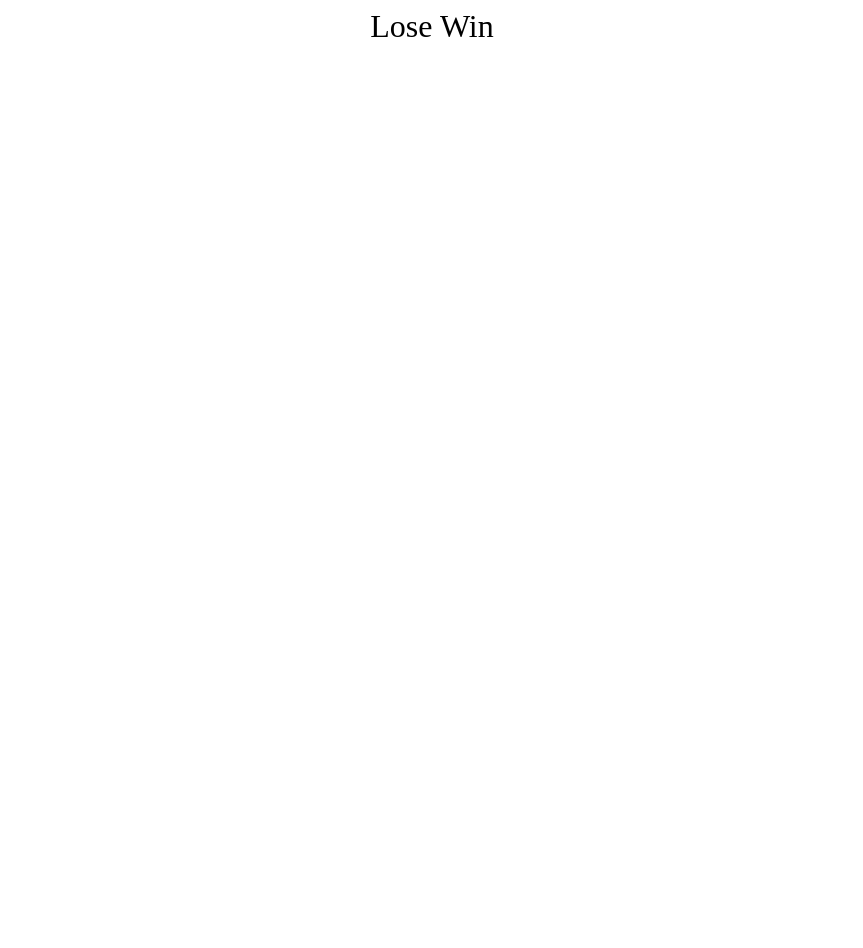
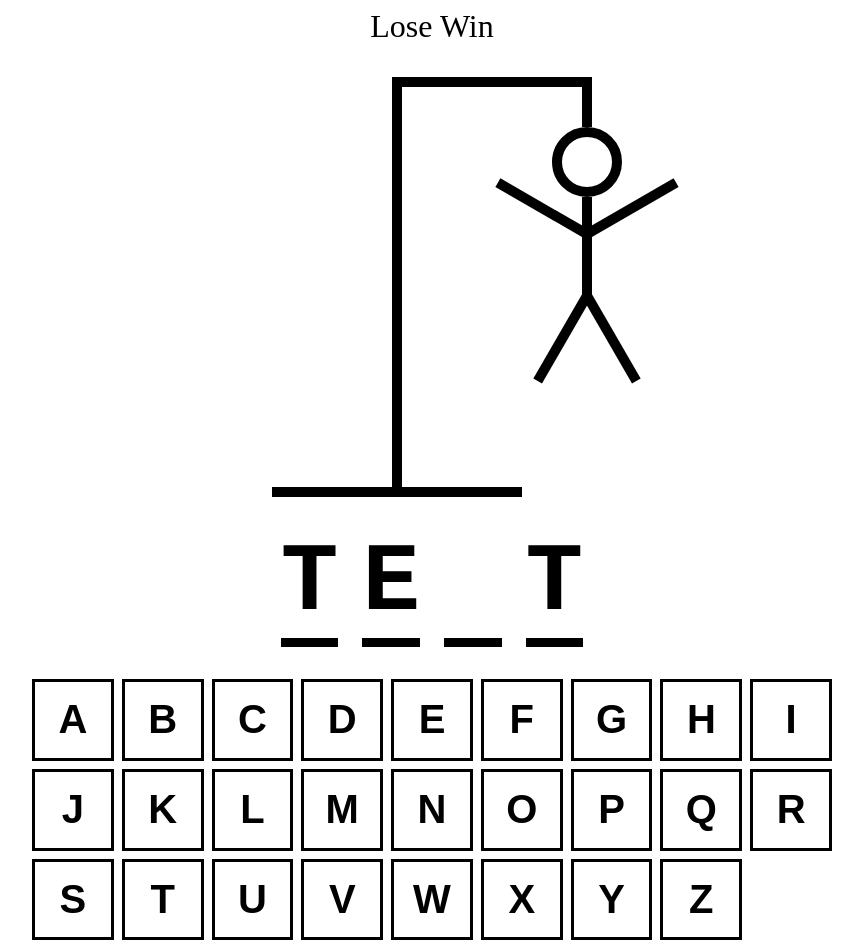
Before and after one commit to WillMacBaker/home, a React (Vite) app: page / in a window 1280 px wide. Shown: the whole page, without its empty margins (208-1071 px from the left). Before the commit the page ends 800 px from the top, so only its background shows below. Built offline with nearby package versions, Linux system fonts and the light colour scheme.

Commit message:
continuing with further examples, parttly written

```diff
--- a/src/App.tsx
+++ b/src/App.tsx
@@ -1,5 +1,8 @@
 import { useState } from "react"
 import words from "./wordList.json"
+import { HangmanDrawing } from "./HangmanDrawing"
+import { HangmanWord } from "./HangmanWord"
+import { Keyboard } from "./Keyboard"
 
 function App() {
 
@@ -29,7 +32,11 @@
         Lose
         Win
       </div>
-
+      <HangmanDrawing />
+      <HangmanWord/>
+      <div style = {{alignSelf: "stretch"}}>
+        <Keyboard />
+      </div>
     </div>
   )
 }
--- /dev/null
+++ b/src/HangmanDrawing.tsx
@@ -0,0 +1,116 @@
+const HEAD = (
+    <div style={{
+        width: "50px",
+        height: "50px",
+        borderRadius: "100%",
+        border: "10px solid black",
+        position: "absolute",
+        top: "50px",
+        right: "-30px",
+
+    }} />
+)
+
+const BODY = (
+    <div style={{
+        width: "10px",
+        height: "100px",
+        background: "black",
+        position: "absolute",
+        top: "120px",
+        right: 0,
+
+    }} />
+)
+
+const RIGHT_ARM = (
+    <div style={{
+        width: "100px",
+        height: "10px",
+        background: "black",
+        position: "absolute",
+        top: "150px",
+        right: "-100px",
+        rotate: "-30deg",
+        transformOrigin: "left bottom"
+    }} />
+)
+
+const LEFT_ARM = (
+    <div style={{
+        width: "100px",
+        height: "10px",
+        background: "black",
+        position: "absolute",
+        top: "150px",
+        right: "10px",
+        rotate: "30deg",
+        transformOrigin: "right bottom"
+    }} />
+)
+
+const RIGHT_LEG = (
+    <div style={{
+        width: "100px",
+        height: "10px",
+        background: "black",
+        position: "absolute",
+        top: "210px",
+        right: "-90px",
+        rotate: "60deg",
+        transformOrigin: "left bottom"
+    }} />
+)
+
+const LEFT_LEG = (
+    <div style={{
+        width: "100px",
+        height: "10px",
+        background: "black",
+        position: "absolute",
+        top: "210px",
+        right: 0,
+        rotate: "-60deg",
+        transformOrigin: "right bottom"
+    }} />
+)
+
+export function HangmanDrawing() {
+    return <div style={{position: "relative"}}>
+        {HEAD}
+        {BODY}
+        {RIGHT_ARM}
+        {LEFT_ARM}
+        {RIGHT_LEG}
+        {LEFT_LEG}
+        <div style = {{
+            height: "50px",
+            width: "10px",
+            background: "black",
+            position: "absolute",
+            top: 0,
+            right: 0
+        }}
+        >
+        </div>
+
+        <div style = {{
+            height: "10px",
+            width: "200px",
+            background: "black",
+            marginLeft: "120px",
+        }}
+        >
+        </div>
+
+        <div style = {{
+            height: "400px",
+            width: "10px",
+            background: "black",
+            marginLeft: "120px",
+        }}
+        >
+        </div>
+        <div style={{height: "10px", width: "250px", background: "black"}}></div>
+    </div>
+}
--- /dev/null
+++ b/src/HangmanWord.tsx
@@ -0,0 +1,28 @@
+export function HangmanWord() {
+    const word = "test"
+    const guessedLetters = ["t", "e"]
+    return <div style={{
+        display: "flex",
+        gap: ".25em",
+        fontSize: "6rem",
+        fontWeight: "bold",
+        textTransform: "uppercase",
+        fontFamily: "monospace"
+    }}
+    >
+
+    {word.split("").map((letter, index) => (
+        <span style={{borderBottom: ".1em solid black"}} key={index}>
+
+            <span
+                style={{
+                    visibility: guessedLetters.includes(letter)
+                    ? "visible"
+                    : "hidden",
+                    }}>
+                {letter}
+            </span>
+        </span>
+    ))}
+    </div>
+}
--- /dev/null
+++ b/src/Keyboard.module.css
@@ -0,0 +1,25 @@
+.btn {
+    width: 100%;
+    border: 3px solid black;
+    background: none;
+    aspect-ratio: 1/1;
+    font-size: 2.5rem;
+    text-transform: uppercase;
+    font-weight: bold;
+    cursor: pointer;
+    color: black;
+}
+
+.btn.active {
+    background-color: hsl(200,100%,50%);
+    color: white;
+}
+
+btn.inactive {
+    opacity: .3;
+}
+
+.btn:hover,
+.btn:focus {
+    background-color: hsl(200,100%,75%)
+}
--- /dev/null
+++ b/src/Keyboard.tsx
@@ -0,0 +1,46 @@
+import styles from './Keyboard.module.css'
+
+const KEYS = [
+    "a",
+    "b",
+    "c",
+    "d",
+    "e",
+    "f",
+    "g",
+    "h",
+    "i",
+    "j",
+    "k",
+    "l",
+    "m",
+    "n",
+    "o",
+    "p",
+    "q",
+    "r",
+    "s",
+    "t",
+    "u",
+    "v",
+    "w",
+    "x",
+    "y",
+    "z",
+]
+
+export function Keyboard() {
+    return (
+    <div
+        style={{
+            display: "grid",
+            gridTemplateColumns: "repeat(auto-fit, minmax(75px, 1fr)",
+            gap: ".5rem",
+        }}
+    >
+        {KEYS.map(key => {
+            return <button className={styles.btn} key={key}>{key}</button>
+        })}
+    </div>
+    )
+}
```
